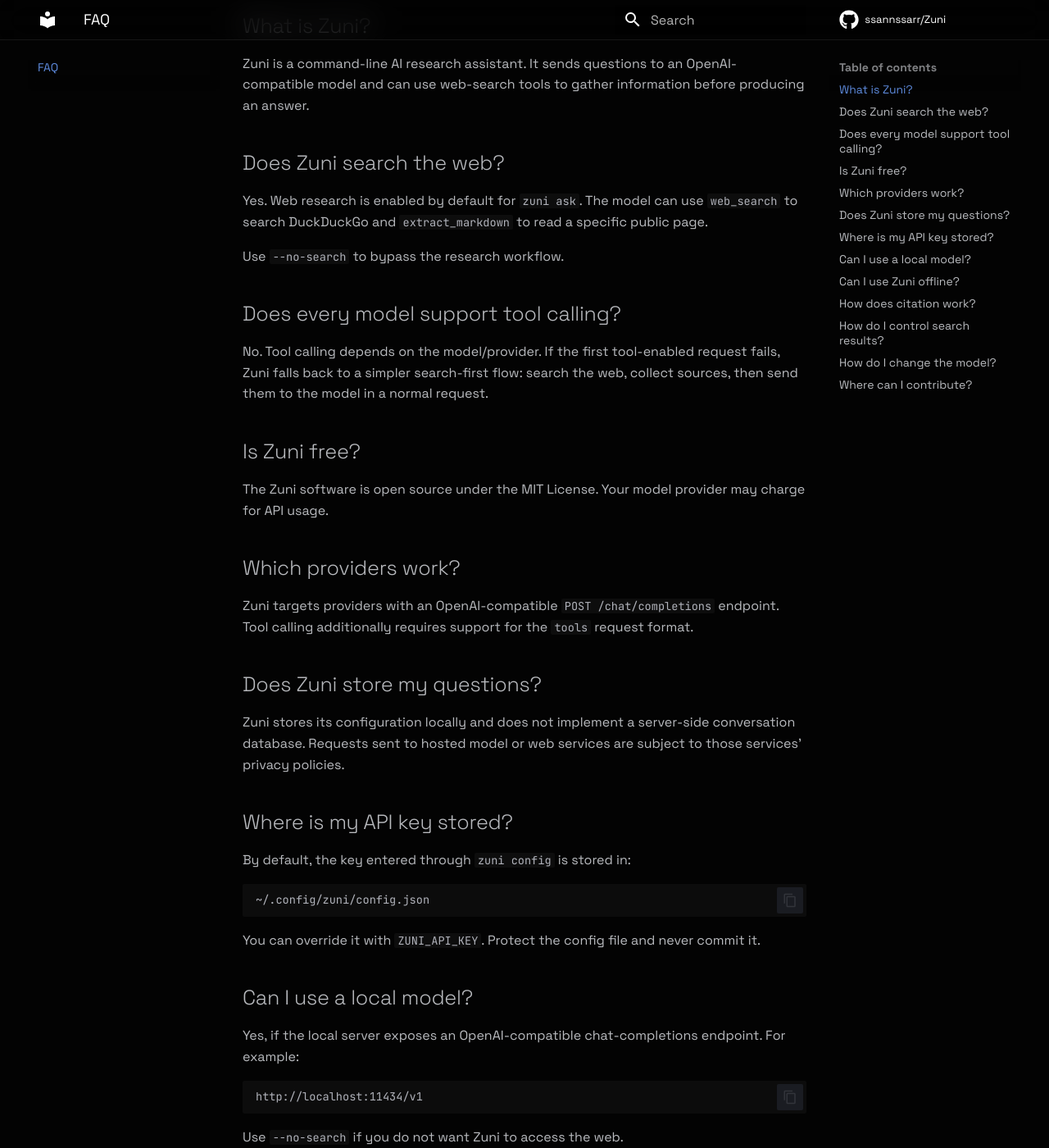
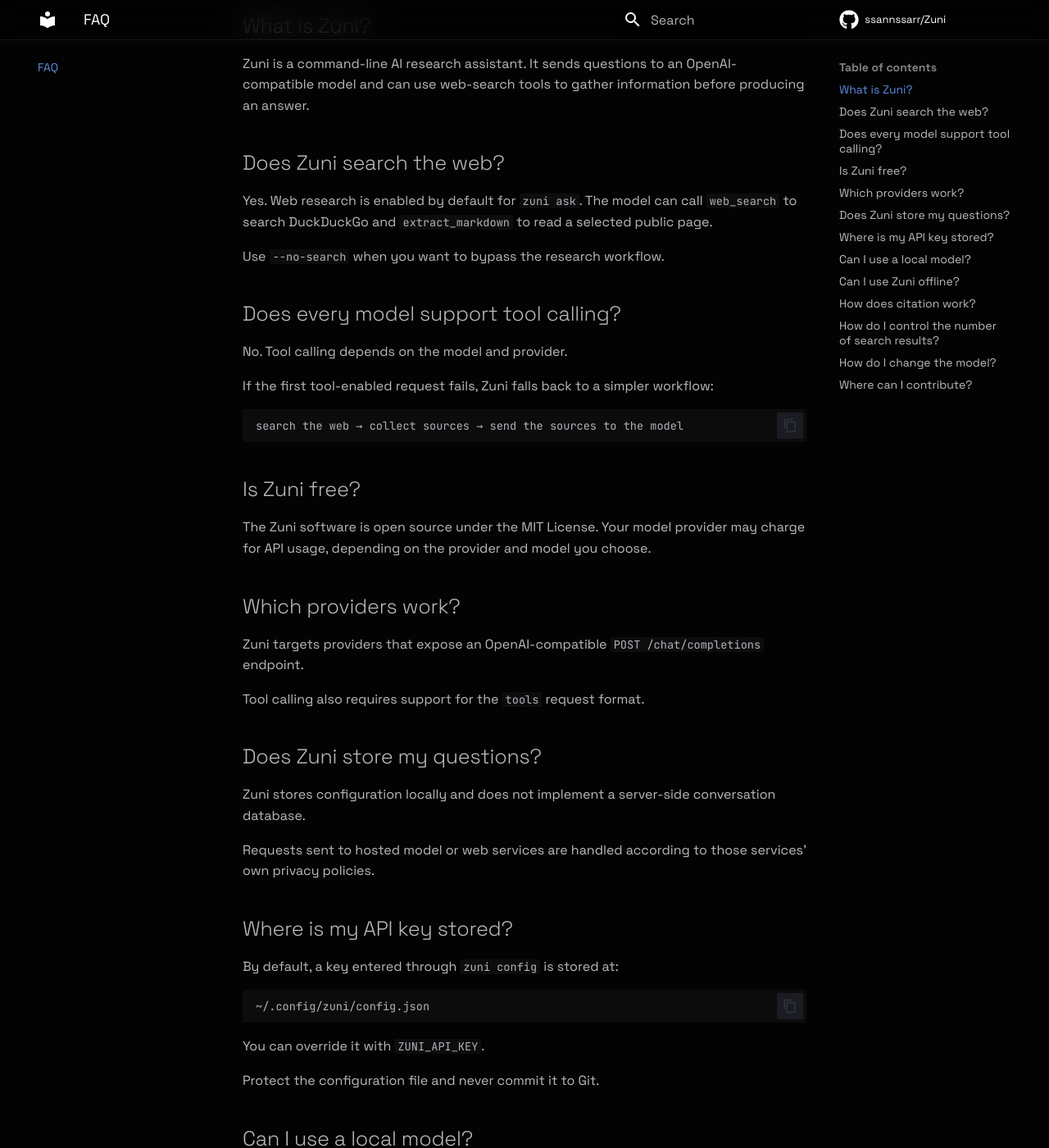
Before and after one commit to ssannssarr/Zuni, an MkDocs documentation site: the page built from docs/faq.md, in a window 1280 px wide and 1400 px high, scrolled down 216 px. Shown: the whole window at 82% size. Built offline with MkDocs 1.6.1 and Material for MkDocs 9.7.7, drawn with Linux system fonts in a browser that asks for light colours; comment, search, counter and statistics services are not loaded; some of the changed text lies outside the part shown.

Commit message:
docs: clean up documentation copy

````diff
--- a/docs/faq.md
+++ b/docs/faq.md
@@ -6,39 +6,53 @@
 
 ## Does Zuni search the web?
 
-Yes. Web research is enabled by default for `zuni ask`. The model can use `web_search` to search DuckDuckGo and `extract_markdown` to read a specific public page.
+Yes. Web research is enabled by default for `zuni ask`. The model can call `web_search` to search DuckDuckGo and `extract_markdown` to read a selected public page.
 
-Use `--no-search` to bypass the research workflow.
+Use `--no-search` when you want to bypass the research workflow.
 
 ## Does every model support tool calling?
 
-No. Tool calling depends on the model/provider. If the first tool-enabled request fails, Zuni falls back to a simpler search-first flow: search the web, collect sources, then send them to the model in a normal request.
+No. Tool calling depends on the model and provider.
+
+If the first tool-enabled request fails, Zuni falls back to a simpler workflow:
+
+```text
+search the web → collect sources → send the sources to the model
+```
 
 ## Is Zuni free?
 
-The Zuni software is open source under the MIT License. Your model provider may charge for API usage.
+The Zuni software is open source under the MIT License. Your model provider may charge for API usage, depending on the provider and model you choose.
 
 ## Which providers work?
 
-Zuni targets providers with an OpenAI-compatible `POST /chat/completions` endpoint. Tool calling additionally requires support for the `tools` request format.
+Zuni targets providers that expose an OpenAI-compatible `POST /chat/completions` endpoint.
+
+Tool calling also requires support for the `tools` request format.
 
 ## Does Zuni store my questions?
 
-Zuni stores its configuration locally and does not implement a server-side conversation database. Requests sent to hosted model or web services are subject to those services' privacy policies.
+Zuni stores configuration locally and does not implement a server-side conversation database.
+
+Requests sent to hosted model or web services are handled according to those services' own privacy policies.
 
 ## Where is my API key stored?
 
-By default, the key entered through `zuni config` is stored in:
+By default, a key entered through `zuni config` is stored at:
 
 ```text
 ~/.config/zuni/config.json
 ```
 
-You can override it with `ZUNI_API_KEY`. Protect the config file and never commit it.
+You can override it with `ZUNI_API_KEY`.
+
+Protect the configuration file and never commit it to Git.
 
 ## Can I use a local model?
 
-Yes, if the local server exposes an OpenAI-compatible chat-completions endpoint. For example:
+Yes, if the local model server exposes an OpenAI-compatible chat-completions endpoint.
+
+For example:
 
 ```text
 http://localhost:11434/v1
@@ -59,20 +75,34 @@
 [2] Second source
 ```
 
-The model is instructed to cite those numbers inline. Zuni then prints the corresponding URLs below the answer.
+The model is instructed to use those numbers for inline citations. Zuni then prints the corresponding source URLs below the answer.
 
-## How do I control search results?
+## How do I control the number of search results?
+
+Use the `-n` or `--results` option:
 
 ```bash
 zuni ask -n 3 "Your question"
 ```
 
-The allowed range is 1 to 10.
+The allowed range is 1 to 10, with 5 as the default.
 
 ## How do I change the model?
 
-Run `zuni config` or edit `~/.config/zuni/config.json`. You can also override the base URL with `ZUNI_BASE_URL`.
+Run:
+
+```bash
+zuni config
+```
+
+You can also edit:
+
+```text
+~/.config/zuni/config.json
+```
+
+The base URL can be overridden with `ZUNI_BASE_URL`.
 
 ## Where can I contribute?
 
-See [Contributing](development/contributing.md).
+See [Contributing](development/contributing.md) for the development workflow and contribution guidelines.
````
Also changed, not shown: other parts of docs/faq.md (+3 -1 lines).
